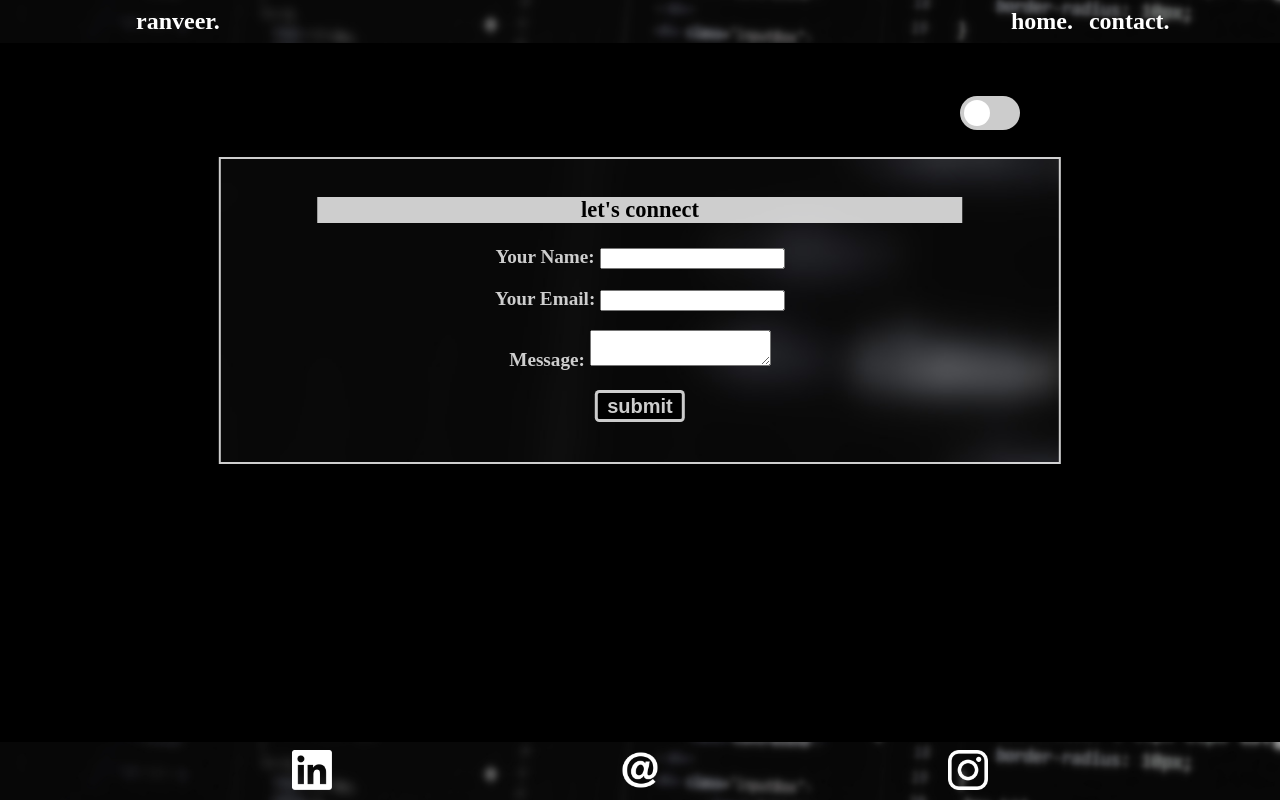
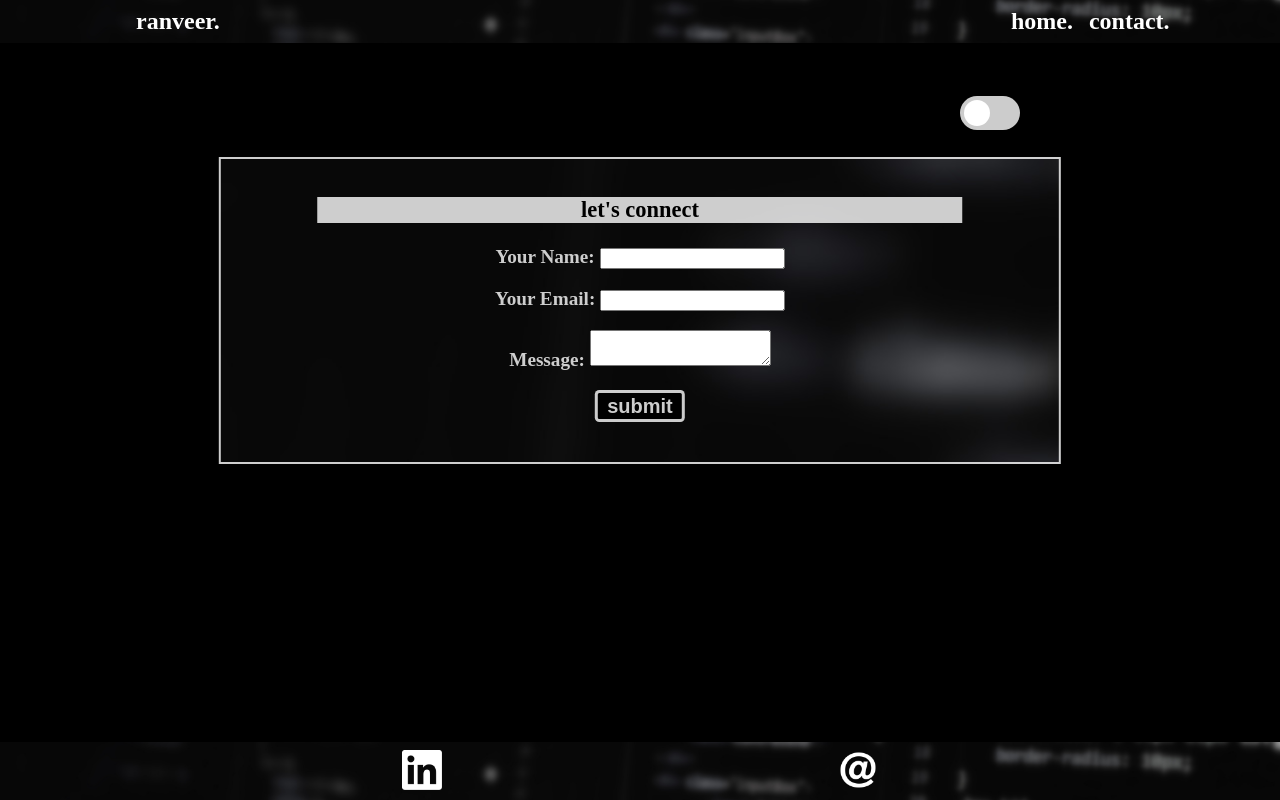
Before and after one commit to kochharranveer/Portfolio-Website, a plain HTML site: page contact.html in a window 1280 px wide. Drawn offline with Linux system fonts and the light colour scheme.

Commit message:
insta_link_del

```diff
--- a/contact.html
+++ b/contact.html
@@ -37,7 +37,7 @@
         <div class="links">
             <a class="linkedin" href=""><img src="Images/linkedin.webp" width=40 alt=""></a>
             <a class="email" href=""><img src="Images/email.png" width=40 alt=""></a>
-            <a class="instagram" href=""><img src="Images/instagram.png" width=40 alt=""></a>
+            <!-- <a class="instagram" href=""><img src="Images/instagram.png" width=40 alt=""></a> -->
         </div>
     </div>
     <p class="logo">ranveer.</p>
```
Also changed, not shown: index.html (+1 -1 lines), notes.html (+1 -1 lines).
